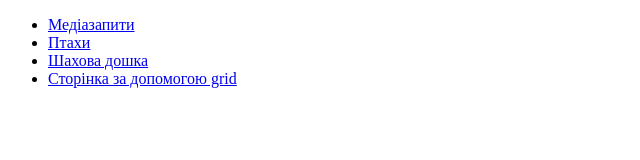
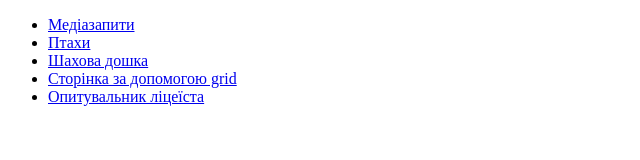
Before and after one commit to akhadovajeniia/akhadova.github.io, a plain HTML site: page index.html in a window 1280 px wide. Shown: the whole page, without its empty margins (0-640 px from the left). Drawn offline with Linux system fonts and the light colour scheme.

Commit message:
Update index.html

```diff
--- a/index.html
+++ b/index.html
@@ -18,6 +18,9 @@
                  <li>
 			<a href="grid.html">Сторінка за допомогою grid</a>
 		</li>
+		<li>
+			<a href="oput.html">Опитувальник ліцеїста</a>
+		</li>
 	</ul>
 </div>
 
```
